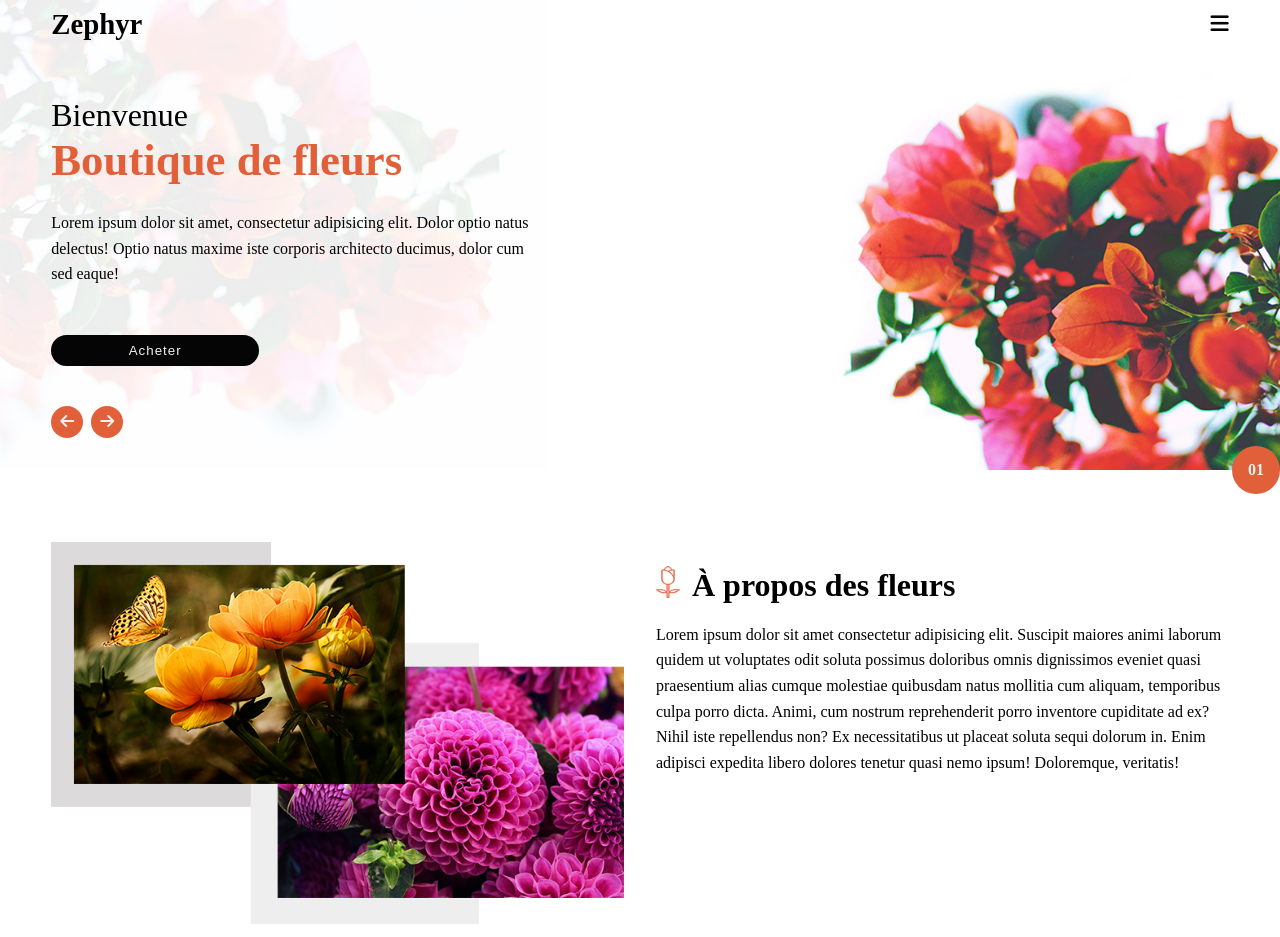
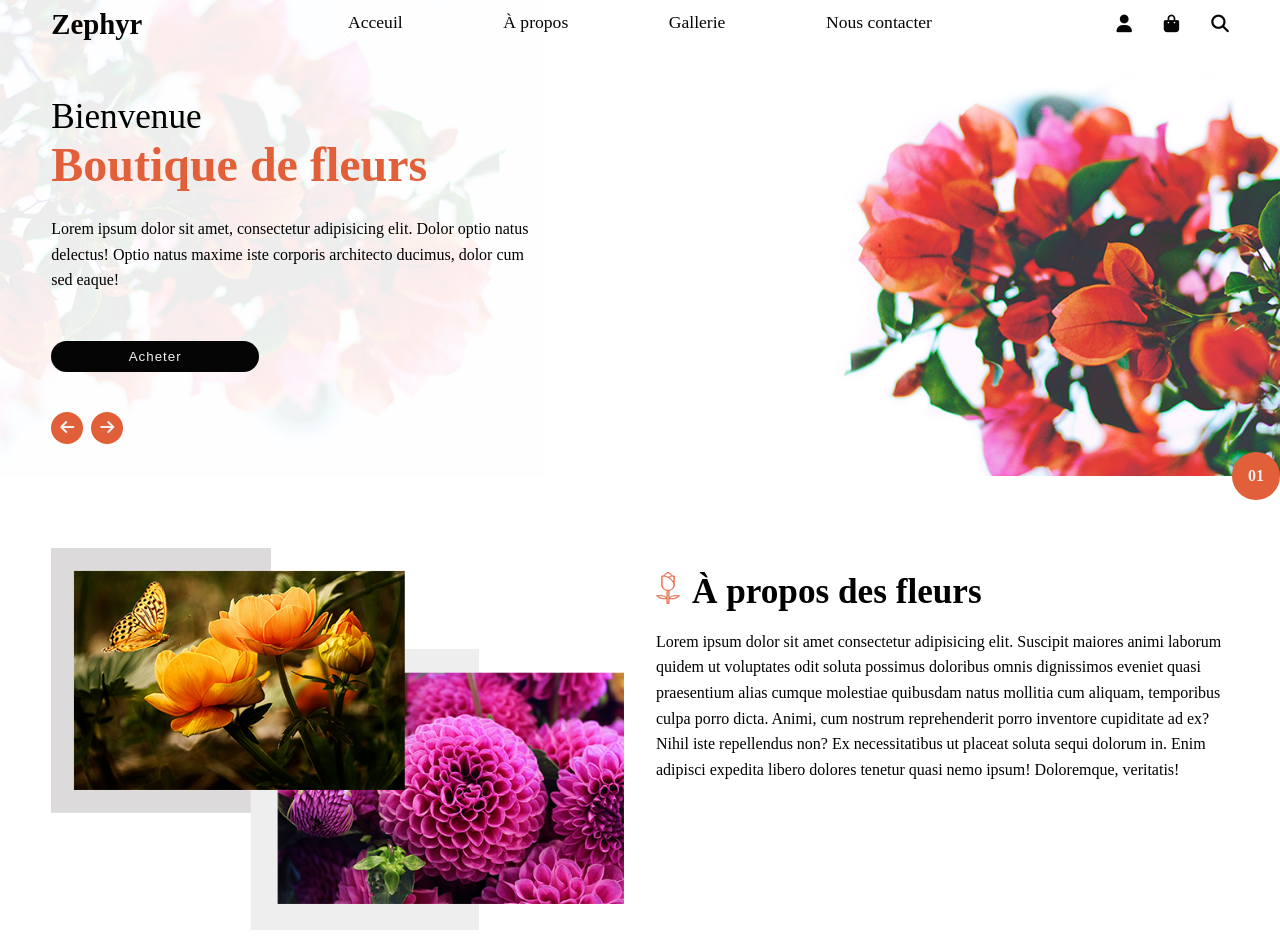
Before and after one commit to Fabrice-Etienne/Projet-Zephyr, a plain HTML site: page index.html in a window 1280 px wide. Shown: the top 937 px of the page. Drawn offline with Linux system fonts and the light colour scheme.

Commit message:
Ajout du CSS adapté aux écrans qui commencent à partir de 1024px et disposition originale de la gallerie d'images

```diff
--- a/index.html
+++ b/index.html
@@ -21,7 +21,7 @@
     <section class="sections section-1">
         <header>
             <div class="logo">
-                <h2>Zephyr</h2>
+                <a href="./index.html"><h2>Zephyr</h2></a>
             </div>
             <nav class="centre-header">
                 <ul>
@@ -32,7 +32,7 @@
                 </ul>
             </nav>
             <div class="droite-header">
-                <span><a href="#">Se connecter</a></span>
+                <span><a href="#"><i class="fa-solid fa-user"></i></a></span>
                 <span><a href="#"><i class="fa-solid fa-bag-shopping"></i></a></span>
                 <span><a href="#"><i class="fa-solid fa-magnifying-glass"></i></a></span>
                 <span id="menu"><a href="#"><i class="fa-solid fa-bars"></i></a></span>
--- a/responsive.css
+++ b/responsive.css
@@ -169,10 +169,122 @@
         padding: 56px 4% 48px;
     }
     .section-6 form {
-        width: 60% ;
+        width: 50% ;
         margin: auto;
     }
     .section-6 form div {
         margin-bottom: 24px;
     }
 }
+
+@media (min-width: 1024px){
+    .section-1 header {
+        display: grid ;
+        grid-template-columns: repeat(12,1fr);
+    }
+    .section-1 nav a,
+    .section-1 .droite-header a{
+        font-size: 1.1rem ;
+    }
+    .section-1 header nav {
+        /* On fait apparaître la navbar sur la version desktop */
+        display: block;
+    }
+    .section-1 header .droite-header span:not(#menu){
+        display: block;
+    }
+    .section-1 header .droite-header #menu{
+        display: none;
+    }
+    .section-1 .logo {
+        grid-column: 1/3;
+    }
+    .section-1 header nav {
+        grid-column: 3/11;
+    }
+    .section-1 header nav ul {
+        display: flex ;
+        justify-content: space-evenly ;
+        align-items: center ;
+        list-style: none;
+    }
+    .section-1 header nav a {
+        display: inline-block;
+        padding: 4px 0px;
+        position: relative;
+        overflow: hidden;
+    }
+    .section-1 header nav a::after{
+        content: "";
+        position: absolute ;
+        height: 1px ;
+        width: 100% ;
+        bottom: 0px ;
+        left: 0px ;
+        background-color: var(--colorPrimary);
+        border-radius: 6px;
+        transform: translateX(-100%);
+        transition: transform 0.2s ease-in-out;
+    }
+    .section-1 header nav a:hover::after{
+        transform: translateX(0);
+    }
+    .section-1 header .droite-header {
+        display: flex ;
+        justify-content: right ;
+        align-items: center ;
+        grid-column: 11/-1;
+    }
+    .section-1 header .droite-header span:not(:first-child){
+        margin-left: 32px;
+    }
+    .section-1 .container h1 {
+        font-size: 3rem;
+    }
+    .section-1 .container h2,
+    .section-2 .droite h2,
+    .section-3 h2,
+    .section-4 h2,
+    .section-6 h2,
+    footer .contacts h2 {
+        font-size: 2.2rem;
+    }
+
+
+    /* Quatrième section (Gallerie d'images)  */
+    .section-4 .gallerie {
+        display: grid ;
+        grid-template-columns: repeat(12,1fr) ;
+        gap: 16px;
+        grid-template-rows: 232px repeat(2,155px);
+    }
+    .section-4 .gallerie .item-1 {
+        grid-column: 1/5;
+    }
+    .section-4 .gallerie .item-2 {
+        grid-column: 5/9;
+        grid-row: 1/3;
+    }
+    .section-4 .gallerie .item-3 {
+        grid-column: 9/-1;
+    }
+    .section-4 .gallerie .item-4 {
+        grid-column: 1/5;
+        grid-row: 2/4;
+    }
+    .section-4 .gallerie .item-5 {
+        grid-column: 5/9 ;
+        grid-row: 3/4;
+    }
+    .section-4 .gallerie .item-6 {
+        grid-column: 9/-1;
+        grid-row: 2/3;
+    }
+    .section-4 .gallerie .item-7 {
+        grid-column: 1/9;
+    }
+    .section-4 .gallerie .item-8 {
+        grid-column: 9/-1;
+        grid-row: 3/5;
+    }
+}
--- a/style.css
+++ b/style.css
@@ -37,6 +37,10 @@ body .numero-de-separation {
    z-index: 5;
 }
 
+body a {
+   color: var(--black) ;
+   text-decoration: none;
+}
          /* Section-1 */
 
 .section-1 {
```
